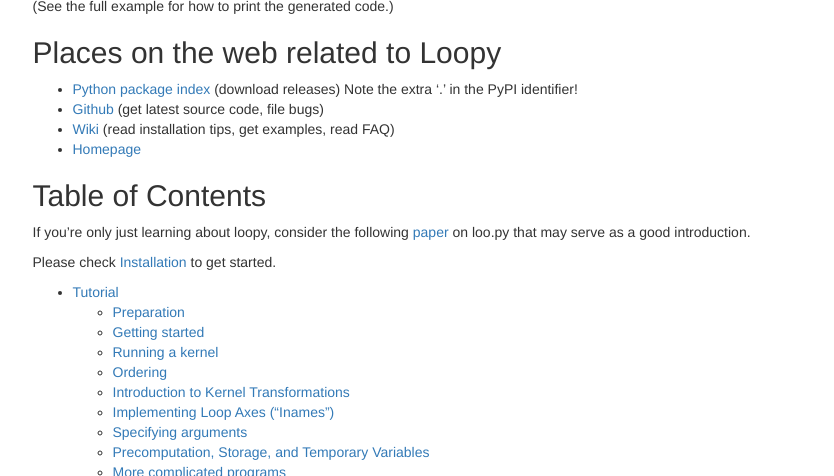
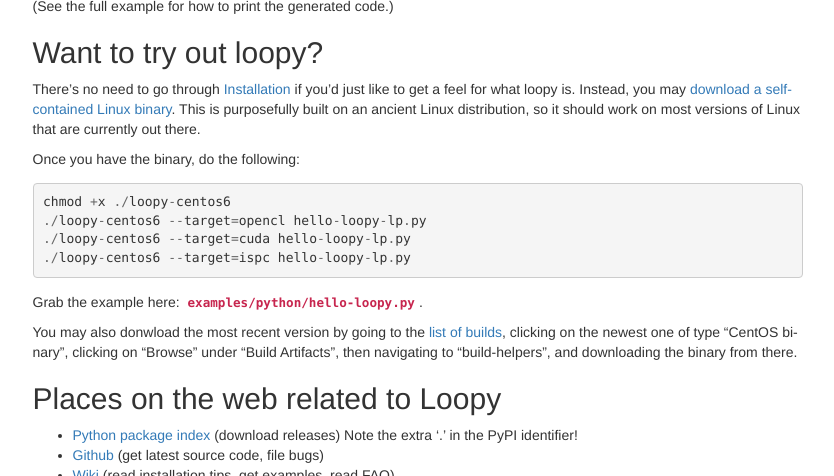
Before and after one commit to inducer/loopy, a Sphinx documentation site: the page built from doc/index.rst, in a window 1280 px wide and 900 px high, cut to the strip 424-900 px from the top of the window. Shown: the whole strip, without its empty margins (330-1164 px from the left). Built offline with Sphinx 7.4.7, drawn with Linux system fonts in a browser that asks for light colours; some of the changed text lies outside the part shown.

Commit message:
Point to binary from docs

```diff
--- a/doc/index.rst
+++ b/doc/index.rst
@@ -17,6 +17,29 @@ When you run this script, the following kernel is generated, compiled, and execu
     :language: c
 
 (See the full example for how to print the generated code.)
+
+Want to try out loopy?
+----------------------
+
+There's no need to go through :ref:`installation` if you'd just like to get a
+feel for what loopy is.  Instead, you may
+`download a self-contained Linux binary <https://gitlab.tiker.net/inducer/loopy/builds/1989/artifacts/browse/build-helpers/>`_.
+This is purposefully built on an ancient Linux distribution, so it should work
+on most versions of Linux that are currently out there.
+
+Once you have the binary, do the following::
+
+    chmod +x ./loopy-centos6
+    ./loopy-centos6 --target=opencl hello-loopy-lp.py
+    ./loopy-centos6 --target=cuda hello-loopy-lp.py
+    ./loopy-centos6 --target=ispc hello-loopy-lp.py
+
+Grab the example here: :download:`examples/python/hello-loopy.py <../examples/python/hello-loopy-lp.py>`.
+
+You may also donwload the most recent version by going to the `list of builds
+<https://gitlab.tiker.net/inducer/loopy/builds>`_, clicking on the newest one
+of type "CentOS binary", clicking on "Browse" under "Build Artifacts", then
+navigating to "build-helpers", and downloading the binary from there.
 
 Places on the web related to Loopy
 ----------------------------------
```
